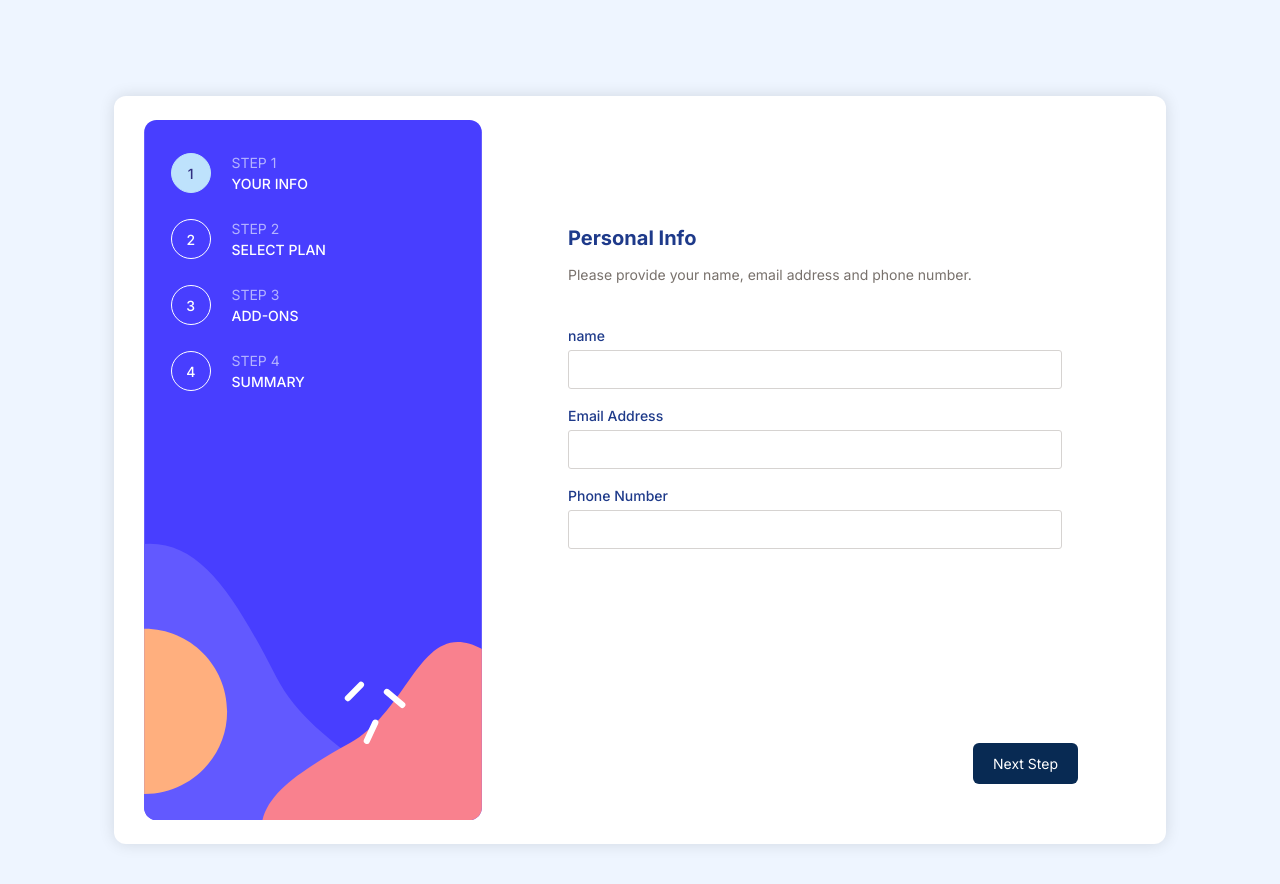
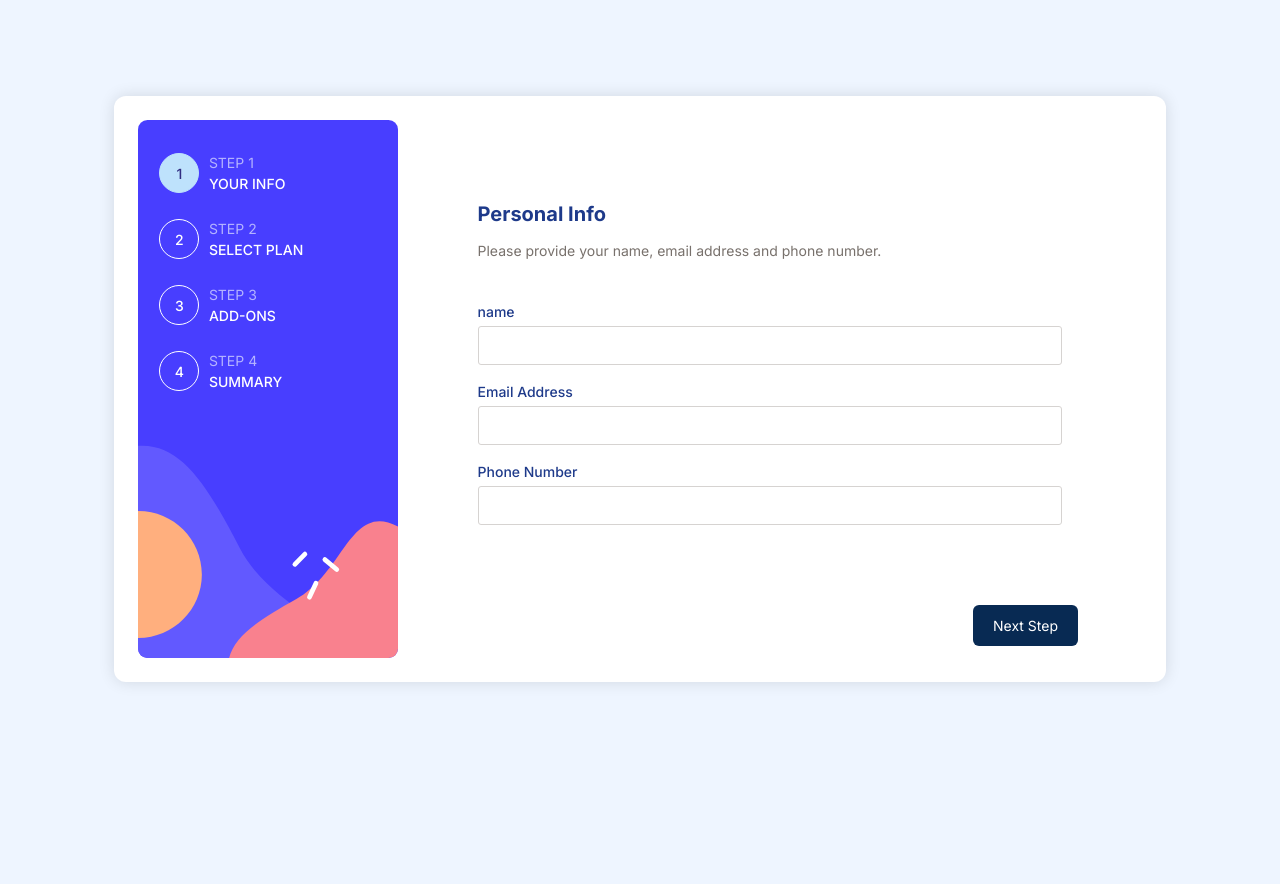
Before and after one commit to gm2870/react-stepper, a Next.js app: page / in a window 1280 px wide. Shown: the top 884 px of the page. After the commit the page ends 800 px from the top, so only its background shows below. Built offline with nearby package versions, Linux system fonts and the light colour scheme.

Commit message:
fixed sidebar image size

```diff
--- a/components/Stepper/Sidebar/Sidebar.tsx
+++ b/components/Stepper/Sidebar/Sidebar.tsx
@@ -10,9 +10,10 @@ const Sidebar = ({
 }) => {
   return (
     <div className="grid rounded-xl grid-rows-[100px_100px] md:grid-rows-1">
-      <div className="relative hidden md:block w-[350px] h-[700px] row-start-1 row-end-1 col-end-1">
+      <div className="relative hidden md:block row-start-1 row-end-1 col-end-1">
         <Image
-          fill
+          width={350}
+          height={600}
           src="/images/bg-sidebar-desktop.svg"
           alt="bg-sidebar-desktop"
         />
--- a/components/Stepper/Stepper.tsx
+++ b/components/Stepper/Stepper.tsx
@@ -149,7 +149,7 @@ const Stepper = () => {
     >
       <Sidebar step={step} changeStep={changeStepHandler} />
 
-      <div className="flex flex-col w-full justify-between -mt-24 md:mt-0 grow md:py-6">
+      <div className="flex flex-col w-full justify-between -mt-24 md:mt-0 grow">
         <div
           className={`flex flex-col justify-between grow z-20  md:mx-4 md:mx-0`}
         >
```
